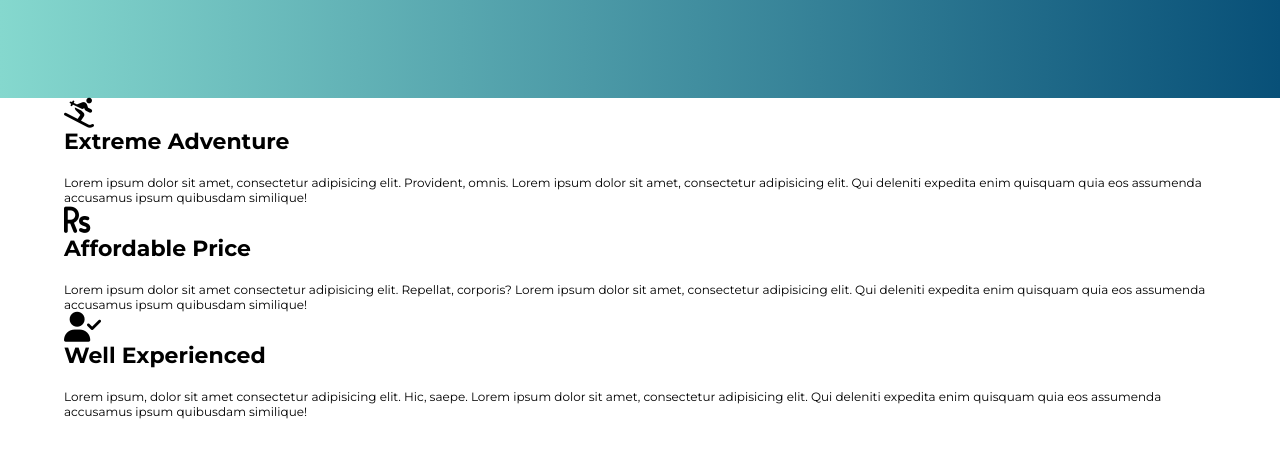
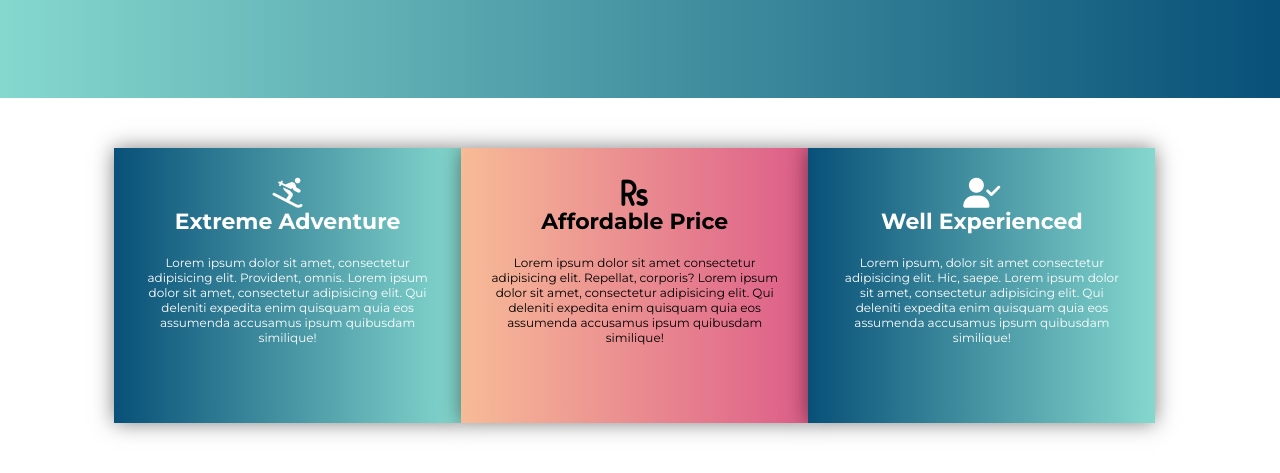
Before and after one commit to sharmaamanrajesh/Are_You_A_Traveller_WebSite_FrontEnd, a plain HTML site: page index.html in a window 1280 px wide. Shown: the part 2902-3375 px from the top of the page. Before the commit the page ends 3321 px from the top, so only its background shows below. Drawn offline with Linux system fonts and the light colour scheme.

Commit message:
Feature section styling.

```diff
--- a/CSS-FILES/p1-homepage-style.css
+++ b/CSS-FILES/p1-homepage-style.css
@@ -263,3 +263,44 @@ div.header-content h1.main-heading{
     display: block;
     clear: both;
 }
+
+/* ########################## Features Section Styling ######################## */
+
+.features .box{
+    text-align: center;
+    width: 33%;
+    height: 275px;
+    float: left;
+    padding: 3rem;
+    box-shadow: 0px 0px 20px 0px rgba(0, 0, 0, 0.5);
+
+}
+
+.box-1 ,.box-3{
+    background: #085078;  /* fallback for old browsers */
+    background: -webkit-linear-gradient(to left, #85D8CE, #085078);  /* Chrome 10-25, Safari 5.1-6 */
+    background: linear-gradient(to left, #85D8CE, #085078); /* W3C, IE 10+/ Edge, Firefox 16+, Chrome 26+, Opera 12+, Safari 7+ */
+
+    color: white;
+}
+.box-2{
+    background: #DD5E89;  /* fallback for old browsers */
+    background: -webkit-linear-gradient(to right, #F7BB97, #DD5E89);  /* Chrome 10-25, Safari 5.1-6 */
+    background: linear-gradient(to right, #F7BB97, #DD5E89); /* W3C, IE 10+/ Edge, Firefox 16+, Chrome 26+, Opera 12+, Safari 7+ */
+
+
+}
+.features div{
+    text-align: center;
+}
+.features .box-wrapper::after{
+    content: '';
+    display: block;
+    clear: both;
+}
+.box-wrapper{
+    padding: 5em;
+    height: auto;
+
+
+}
```
